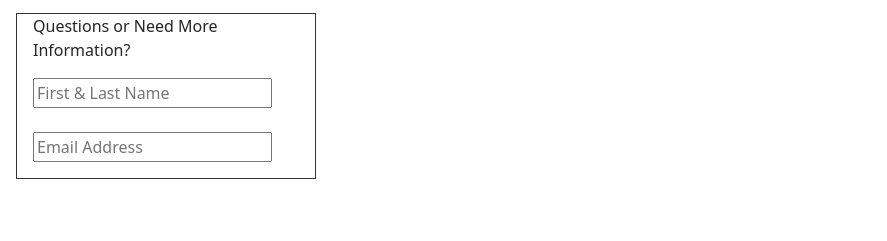
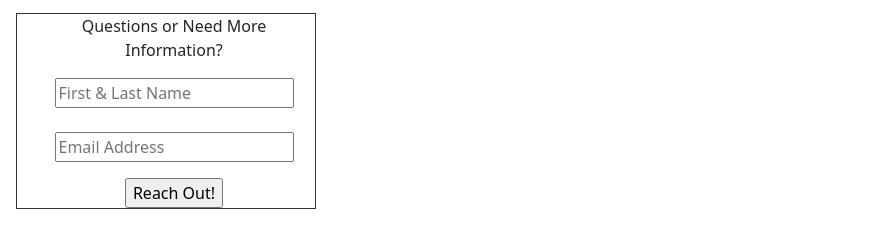
Before and after one commit to amberimani34/SBA-HTML-CSS, a plain HTML site: page index.html in a window 1280 px wide. Shown: the part 1554-1795 px from the top of the page, without its empty margins (0-887 px from the left). Before the commit the page ends 1765 px from the top, so only its background shows below. Drawn offline with nearby package versions, Linux system fonts and the light colour scheme; a web font is replaced by a local one.

Commit message:
submit button

```diff
--- a/index.html
+++ b/index.html
@@ -91,13 +91,15 @@
         </div>
     </div>
 
-    <div class="contact">
+    <div style="text-align: center;" class="contact">
 <form action="#">
     <label for="contact">Questions or Need More Information? <br>
         <input style="margin-top: 1em;" type="name" name="contact" id="contact" placeholder="First & Last Name">
         <br> <br>
         <input style="margin-bottom: 1em;" type="email" name="email" id="email" placeholder="Email Address">
     </label>
+    <br>
+    <input type="submit" value="Reach Out!">
 </form>
     </div>
 
```
